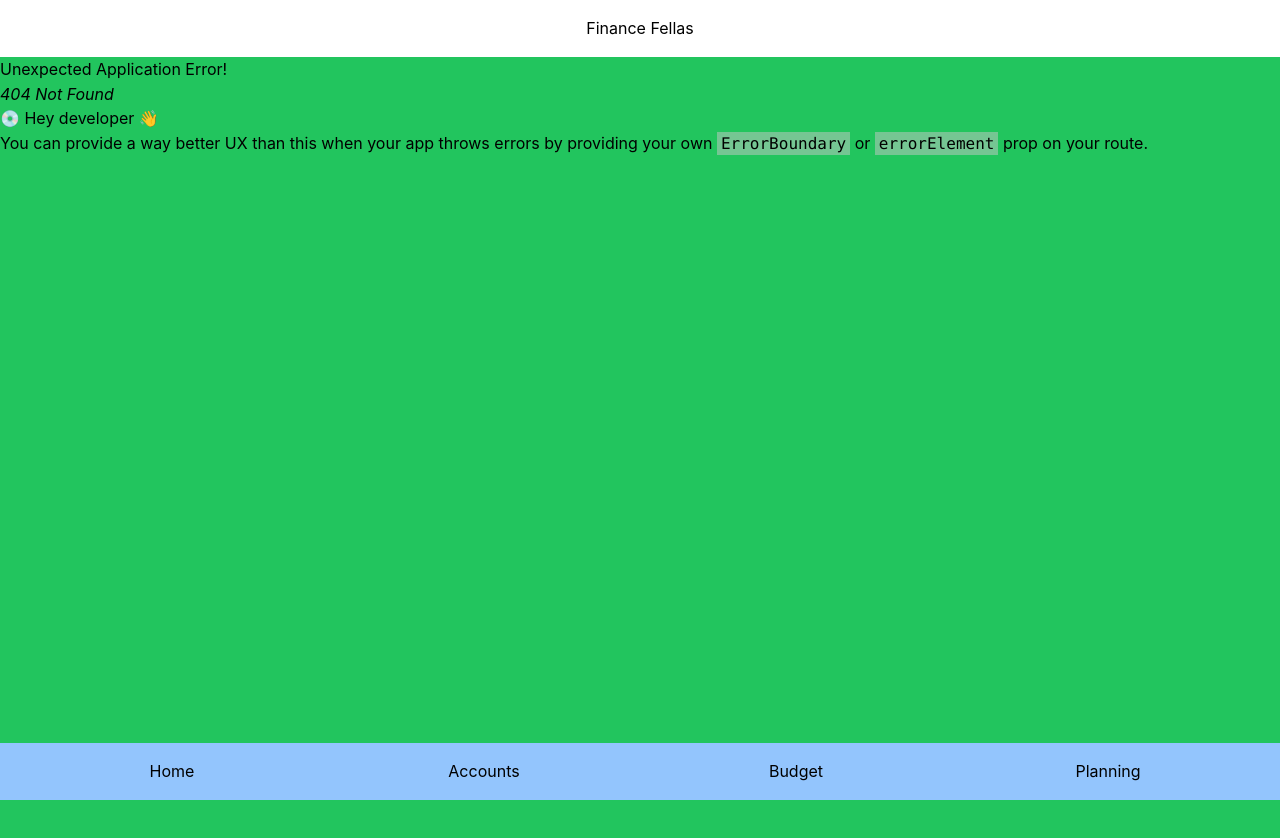
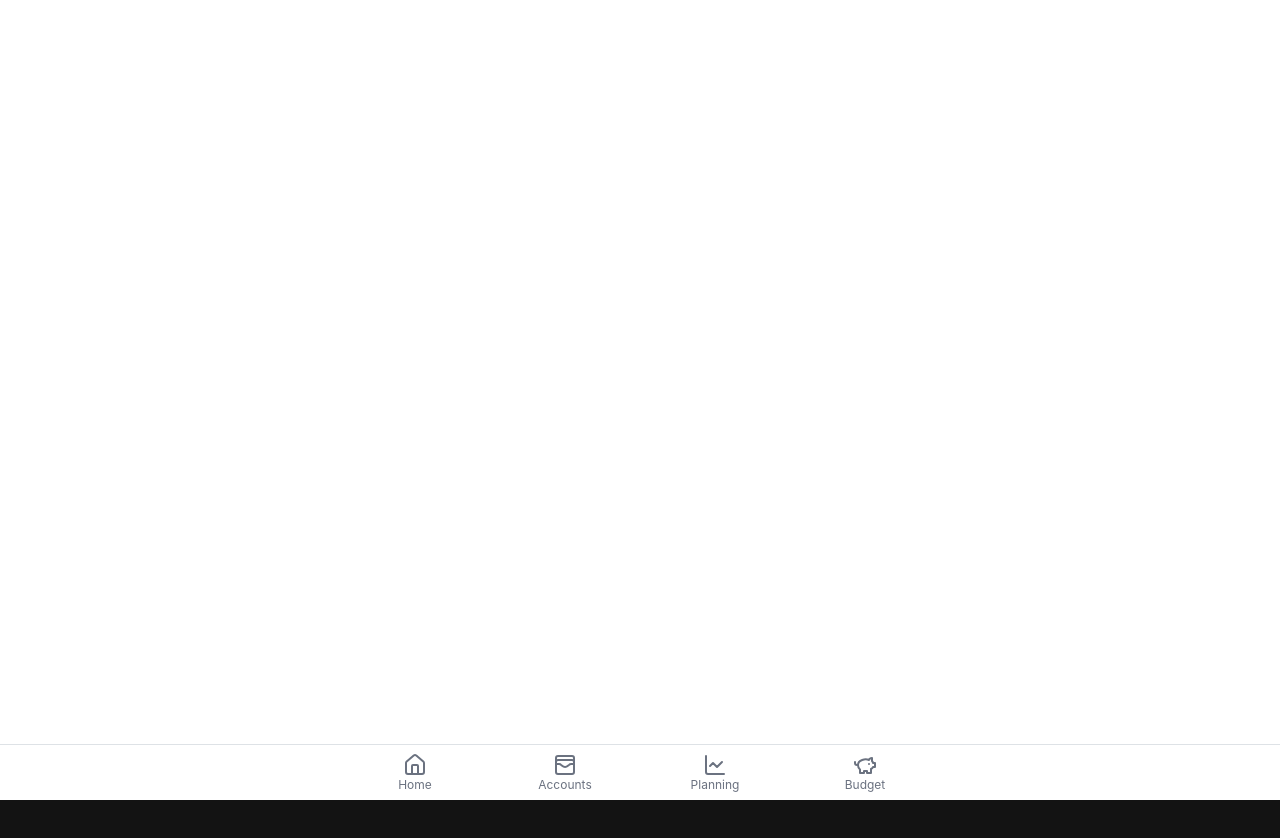
Before and after one commit to Prushka/finance-new, a React (Vite) app: page /transactions in a window 1280 px wide. Before the commit this address had no page. Shown: the top 838 px of the page. After the commit the page ends 800 px from the top, so only its background shows below. Built offline with nearby package versions, Linux system fonts and the light colour scheme.

Commit message:
Implement navbar and create placeholder pages

```diff
--- /dev/null
+++ b/src/Root.tsx
@@ -0,0 +1,44 @@
+import { AppShell } from "@mantine/core";
+import {
+  ChartLineIcon,
+  HomeIcon,
+  PiggyBankIcon,
+  WalletCardsIcon,
+} from "lucide-react";
+import { Outlet, NavLink } from "react-router-dom";
+
+const NAV_BUTTONS = [
+  { label: "Home", to: "/", icon: <HomeIcon /> },
+  { label: "Accounts", to: "/accounts", icon: <WalletCardsIcon /> },
+  { label: "Planning", to: "/planning", icon: <ChartLineIcon /> },
+  { label: "Budget", to: "/budget", icon: <PiggyBankIcon /> },
+];
+
+export default function Root() {
+  return (
+    <AppShell
+      footer={{
+        height: 56,
+      }}
+    >
+      <AppShell.Main>
+        <Outlet />
+      </AppShell.Main>
+      <AppShell.Footer>
+        <nav className="h-full max-w-[600px] mx-auto grid grid-cols-4">
+          {NAV_BUTTONS.map(({ label, to, icon }) => (
+            <NavLink
+              to={to}
+              className={({ isActive }) => {
+                return `h-full flex flex-col items-center justify-center ${isActive ? "text-black bg-gray-100" : "text-gray-500"} hover:text-black hover:bg-gray-100`;
+              }}
+            >
+              {icon}
+              <span className="text-xs">{label}</span>
+            </NavLink>
+          ))}
+        </nav>
+      </AppShell.Footer>
+    </AppShell>
+  );
+}
--- a/src/main.tsx
+++ b/src/main.tsx
@@ -2,35 +2,47 @@ import React from "react";
 import ReactDOM from "react-dom/client";
 import "./index.css";
 import { createBrowserRouter, RouterProvider } from "react-router-dom";
-import App from "@/App.tsx";
+import Root from "@/Root.tsx";
 import { MantineProvider } from "@mantine/core";
+import Home from "./pages/Home";
+import Accounts from "./pages/Accounts";
+import Planning from "./pages/Planning";
+import Budget from "./pages/Budget";
+import Transactions from "./pages/Transactions";
 
 const router = createBrowserRouter([
   {
     path: "/",
-    element: <App />,
-  },
-  {
-    path: "about",
-    element: <div>About</div>,
+    element: <Root />,
+    children: [
+      {
+        path: "",
+        element: <Home />,
+      },
+      {
+        path: "accounts",
+        element: <Accounts />,
+      },
+      {
+        path: "planning",
+        element: <Planning />,
+      },
+      {
+        path: "budget",
+        element: <Budget />,
+      },
+      {
+        path: "transactions",
+        element: <Transactions />,
+      },
+    ],
   },
 ]);
 
 ReactDOM.createRoot(document.getElementById("root")!).render(
   <React.StrictMode>
     <MantineProvider>
-      <div className="w-full pb-8">
-        <header className="text-center p-4">Finance Fellas</header>
-        <main className="h-[10000px] bg-green-500">
-          <RouterProvider router={router} />
-        </main>
-        <footer className="grid grid-cols-4 text-center fixed bottom-0 left-0 w-full bg-blue-300 p-4">
-          <div>Home</div>
-          <div>Accounts</div>
-          <div>Budget</div>
-          <div>Planning</div>
-        </footer>
-      </div>
+      <RouterProvider router={router} />
     </MantineProvider>
   </React.StrictMode>
 );
--- /dev/null
+++ b/src/pages/Accounts.tsx
@@ -0,0 +1,3 @@
+export default function Accounts() {
+  return <></>;
+}
--- a/src/pages/AddAccount.tsx
+++ /dev/null
@@ -1 +0,0 @@
-export default function AddAccount() {}
--- /dev/null
+++ b/src/pages/Budget.tsx
@@ -0,0 +1,3 @@
+export default function Budget() {
+  return <></>;
+}
--- /dev/null
+++ b/src/pages/Planning.tsx
@@ -0,0 +1,3 @@
+export default function Planning() {
+  return <></>;
+}
--- /dev/null
+++ b/src/pages/Transactions.tsx
@@ -0,0 +1,3 @@
+export default function Transactions() {
+  return <></>;
+}
```
Also changed, not shown: src/pages/Home.tsx (renamed from src/App.tsx, +2 -5 lines).
